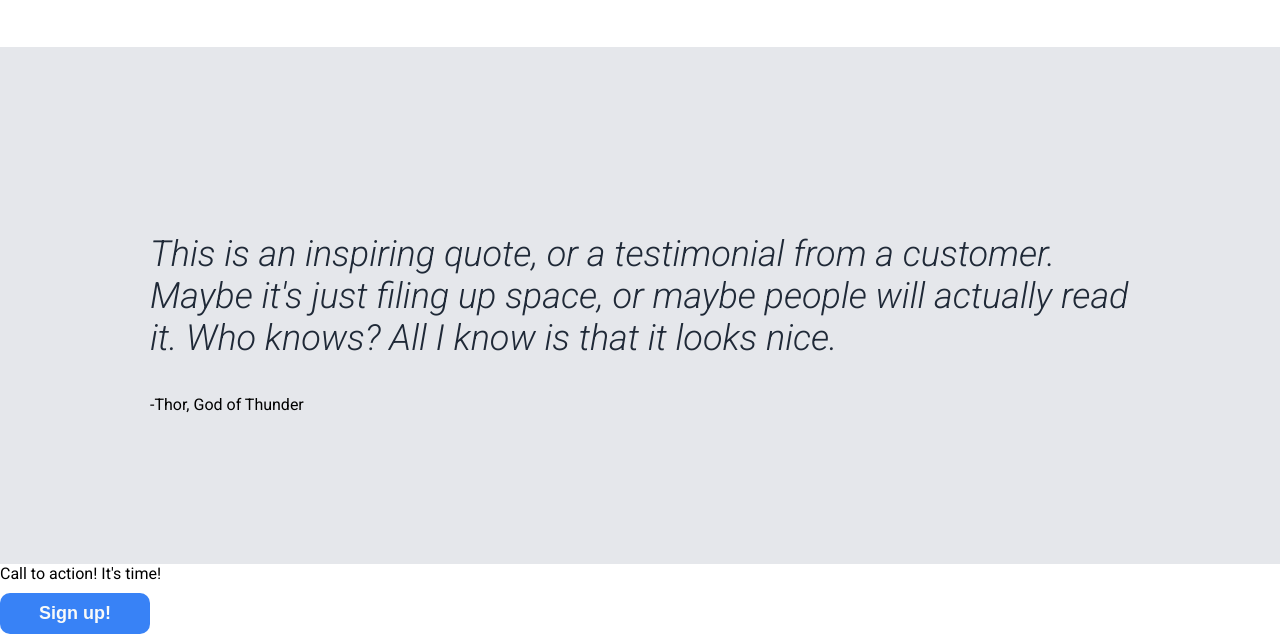
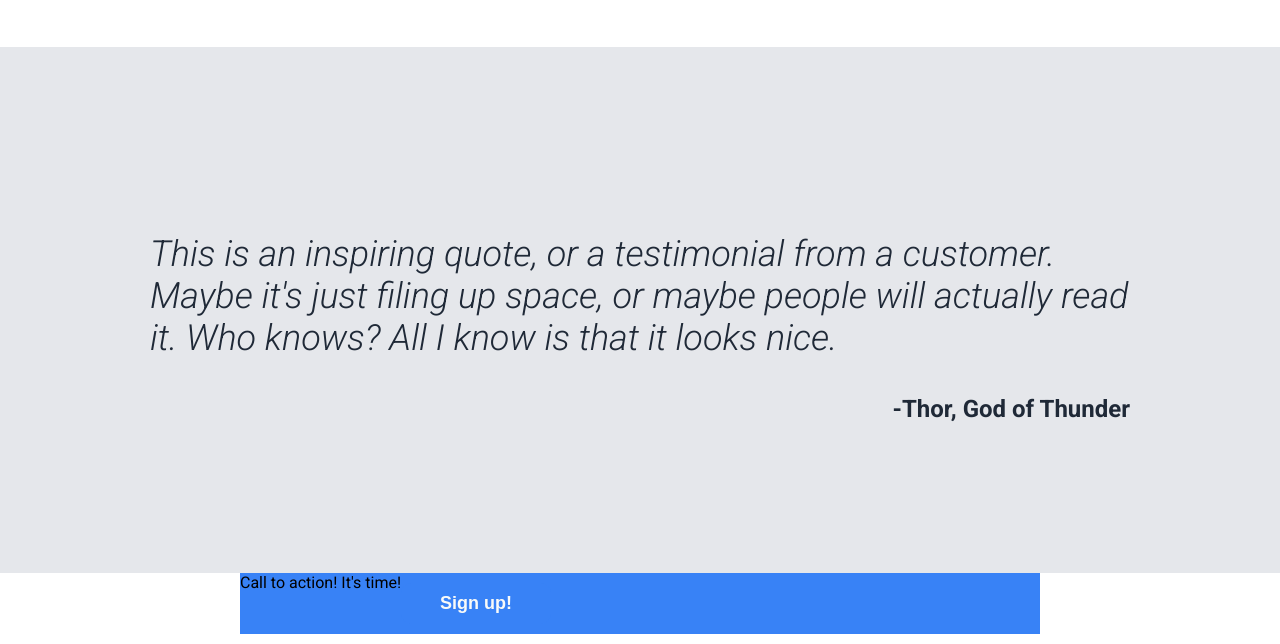
Before and after one commit to Pie315/landing-page, a plain HTML site: page index.html in a window 1280 px wide. Shown: the part 1104-1748 px from the top of the page. Drawn offline with Linux system fonts and the light colour scheme.

Commit message:
various fixes

```diff
--- a/styles.css
+++ b/styles.css
@@ -125,3 +125,28 @@ body {
     font-style: italic;
     color: #1F2937;
 }
+
+.name {
+    font-size: 24px;
+    color: #1F2937;
+    text-align: right;
+    font-weight: bold;
+}
+
+.call {
+    background-color: white;
+    display: flex;
+    flex-direction: column;
+    align-items: center;
+}
+
+.blue {
+    background-color: #3882F6;
+    display:flex;
+    width: 800px;
+    padding: 0 100 0 100;
+}
+
+.contents {
+    display: flex;
+}
```
